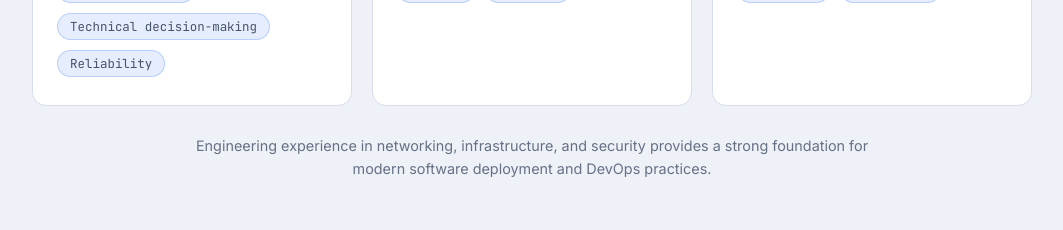
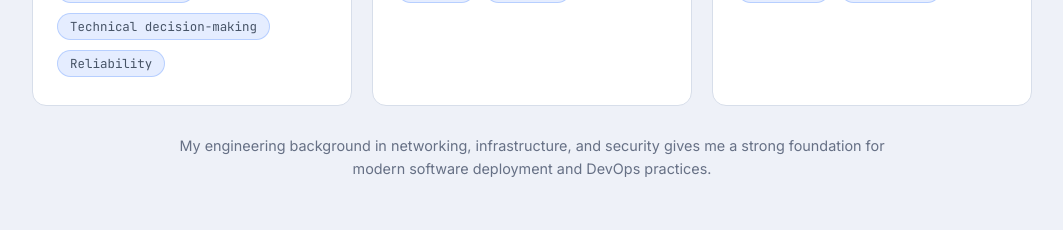
Before and after one commit to AlexandroCamacho1000/alejandrocamachodev, a React (Vite) app: page / in a window 1280 px wide. Shown: the part 2920-3150 px from the top of the page, without its empty margins (108-1171 px from the left). Built offline with nearby package versions, Linux system fonts and the light colour scheme.

Commit message:
polish: first-person DevOps statement in Engineering section (EN+ES)

```diff
--- a/src/i18n/translations.js
+++ b/src/i18n/translations.js
@@ -25,7 +25,7 @@ const translations = {
       title: "Applying Engineering to Software Development",
       subtitle: "Building software with an engineering mindset.",
       note:
-        "Engineering experience in networking, infrastructure, and security provides a strong foundation for modern software deployment and DevOps practices.",
+        "My engineering background in networking, infrastructure, and security gives me a strong foundation for modern software deployment and DevOps practices.",
       blocks: [
         {
           title: "Engineering Mindset",
@@ -209,7 +209,7 @@ const translations = {
       title: "Aplicando Ingeniería al Desarrollo de Software",
       subtitle: "Construyendo software con mentalidad de ingeniero.",
       note:
-        "La experiencia en ingeniería aplicada a redes, infraestructura y seguridad proporciona una base sólida para el despliegue moderno de software y las prácticas DevOps.",
+        "Mi experiencia en ingeniería, redes, infraestructura y seguridad me proporciona una base sólida para el despliegue moderno de software y las prácticas DevOps.",
       blocks: [
         {
           title: "Mentalidad de Ingeniería",
```
